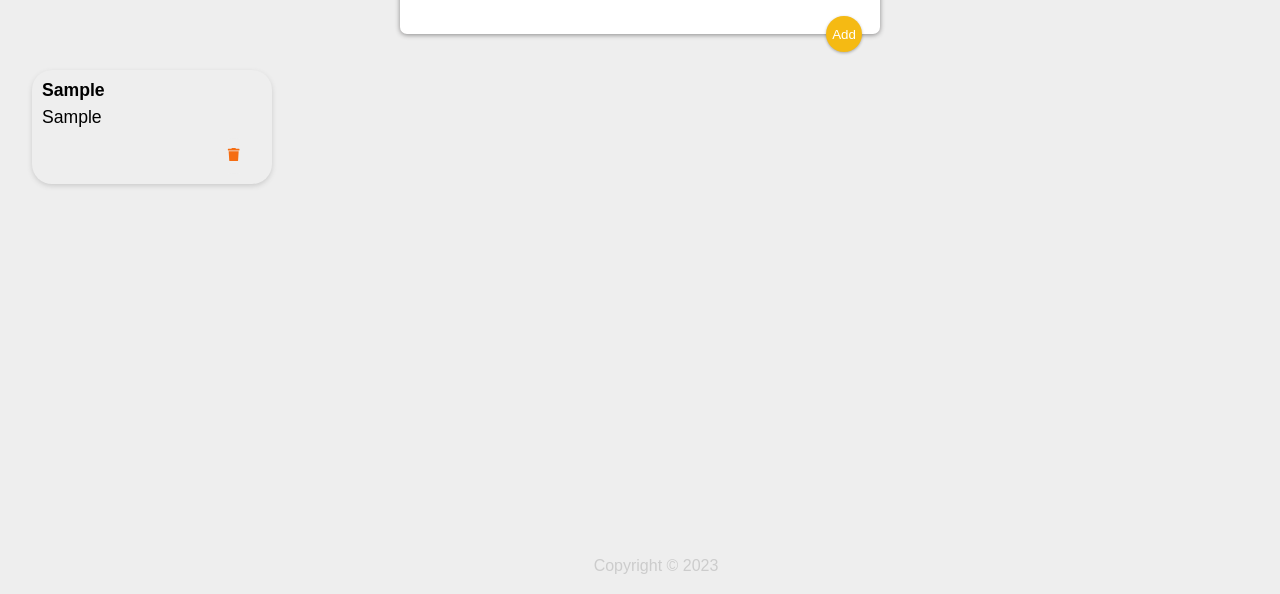
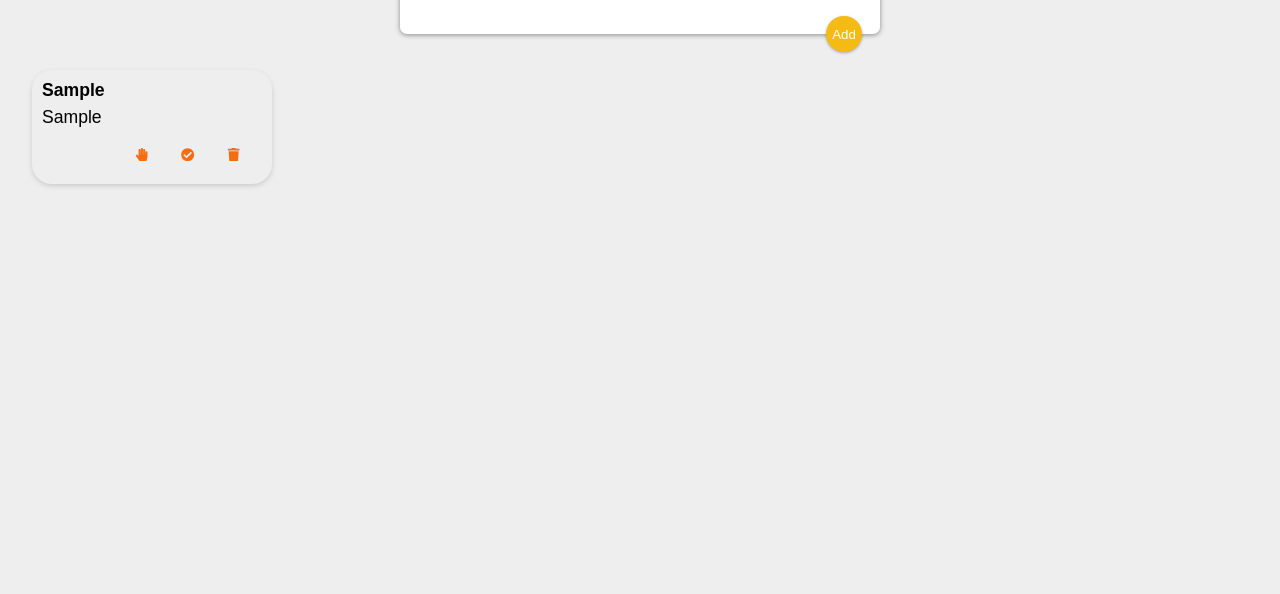
Before and after one commit to narainkarthikv/Sticky-Memo, a React (Create React App) app: page / in a window 1280 px wide. Both pictures are taken after typing "Sample", "Sample" into the empty fields and a click on the button "Add". Shown: the part 203-797 px from the top of the page. Built offline with nearby package versions, Linux system fonts and the light colour scheme.

Commit message:
features update

```diff
--- a/src/components/App.jsx
+++ b/src/components/App.jsx
@@ -1,33 +1,52 @@
 import React, { useState } from "react";
 import Header from "./Header";
-import Footer from "./Footer";
 import './styles.css';
 import Note from "./Note"
 import CreateArea from "./CreateArea";
 
-function App(){
 
+
+function App() {
   const [notes, setNotes] = useState([]);
 
-    function addNote(newNote){
-        setNotes(prevNotes => {
-           return  [...prevNotes, newNote];
+  function addNote(newNote) {
+    setNotes((prevNotes) => {
+      return [...prevNotes, { ...newNote, checked: false, held: false }];
     });
   }
 
-    function deleteNote(id){
-        setNotes(prevNotes => {
-           return  prevNotes.filter((noteItem , index) => {
+  function deleteNote(id) {
+    setNotes((prevNotes) => {
+      return prevNotes.filter((noteItem, index) => {
         return index !== id;
       });
     });
   }
 
+  function checkNote(id) {
+    setNotes((prevNotes) => {
+      return prevNotes.map((noteItem, index) => {
+        if (id === index)
+          return { ...noteItem, checked: !noteItem.checked, held: '' };
+        return noteItem;
+      });
+    });
+  }
+
+  function holdNote(id) {
+    setNotes((prevNotes) => {
+      return prevNotes.map((noteItem, index) => {
+        if(id === index)
+          return {...noteItem, held: !noteItem.held, checked: '' };
+        return noteItem;
+      });
+    });
+  }
 
   return (
     <div>
       <Header />
-          <CreateArea onAdd = {addNote} />
+      <CreateArea onAdd={addNote} />
       {notes.map((noteItem, index) => {
         return (
           <Note
@@ -36,10 +55,13 @@ function App(){
             title={noteItem.title}
             content={noteItem.content}
             onDelete={deleteNote}
+            onCheck={checkNote}
+            onHold={holdNote}
+            checked={noteItem.checked}
+            held={noteItem.held}
           />
         );
       })}
-          <Footer />
     </div>
   );
 }
--- a/src/components/CreateArea.jsx
+++ b/src/components/CreateArea.jsx
@@ -1,5 +1,5 @@
-import React,{ useState } from "react";
-
+import React, { useState } from "react";
+import {IoMdAddCircle} from 'react-icons/io';
 function CreateArea(props){
 
     const [note, setNote] = useState({
@@ -31,9 +31,10 @@ function CreateArea(props){
             <form>
                 <input name="title" value={note.title} onChange={handleChange} placeholder="Title"/>
                 <textarea name="content" value={note.content} onChange={handleChange} placeholder="Write up your notes!..." rows="3"></textarea>
-                <button onClick={submitNote}>Add</button>
+                <button className="add" onClick={submitNote}>Add</button>
             </form>
         </div>
+
     )
 }
 
--- a/src/components/Note.jsx
+++ b/src/components/Note.jsx
@@ -1,20 +1,30 @@
 import React from "react";
-import { FaTrash } from "react-icons/fa";
+import { FaCheckCircle, FaTrash, FaHandPaper } from "react-icons/fa";
 import './note.css';
 
 
-function Note(props){
+function Note(props) {
 
-    function handleClick(){
+    function handleClick() {
         props.onDelete(props.id);
     }
 
-    return(
-        <div className="note">
+    function handleCheck() {
+        props.onCheck(props.id);
+    }
+
+    function handleHold(){
+        props.onHold(props.id);
+    }
+
+    return (
+        <div className={`note ${props.checked ? 'checked' : ''} ${props.held ? 'held' : ''}`}>
             <h1>{props.title}</h1>
             <p>{props.content}</p>
             <div>
-                <button onClick={handleClick} className="trash" > <FaTrash/> </button>
+                <button onClick={handleClick} className="trash"> <FaTrash /> </button>
+                <button onClick={handleCheck} className="check"> <FaCheckCircle /> </button>
+                <button onClick={handleHold} className="hold">  <FaHandPaper/> </button>
             </div>
         </div>
     )
--- a/src/components/note.css
+++ b/src/components/note.css
@@ -5,7 +5,29 @@
 }
 
 .trash:hover{
-    background-color: rgb(255, 38, 0);
+    background-color: red;
+    transition: background-color 0.3s, tranform 0.2s;
+}
+
+.check{
+    color: blue;
+    background-color: #eee;
+    border-radius: 20px;
+}
+
+.check:hover{
+    background-color: lightgreen;
+    transition: background-color 0.3s, tranform 0.2s;
+}
+
+.hold{
+    color: blue;
+    background-color: #eee;
+    border-radius: 20px;
+}
+
+.hold:hover{
+    background-color: lightskyblue;
     transition: background-color 0.3s, tranform 0.2s;
 }
 
@@ -16,6 +38,14 @@
 }
 
 .note:hover{
-    background-color:  rgb(149, 218, 241);;
+    background-color:  #ccc;
     transition: background-color 0.3s, transform 0.2s;
 }
+
+  .checked {
+    background-color: lightgreen;
+  }
+
+  .held{
+    background-color: lightskyblue;
+  }
```
Also changed, not shown: src/components/styles.css (line endings or trailing spaces). Lines whose indentation alone changed are shown as unchanged.
